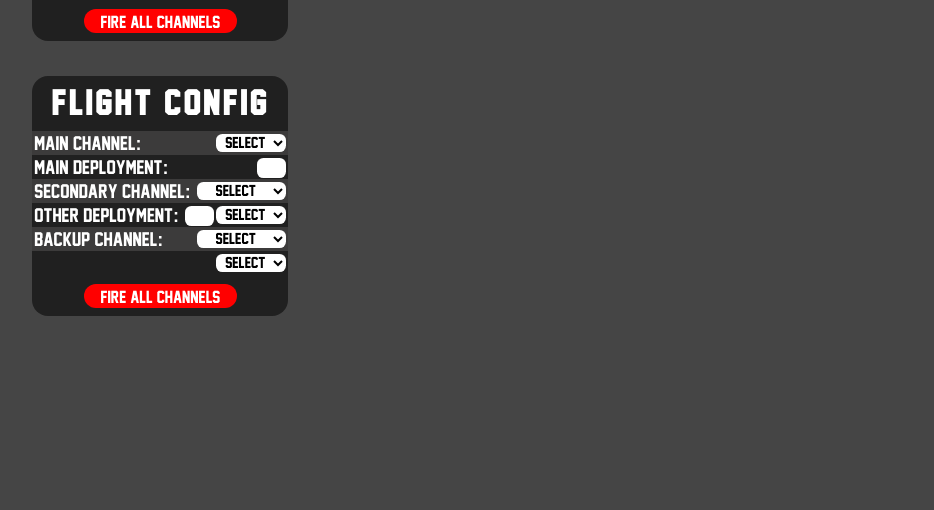
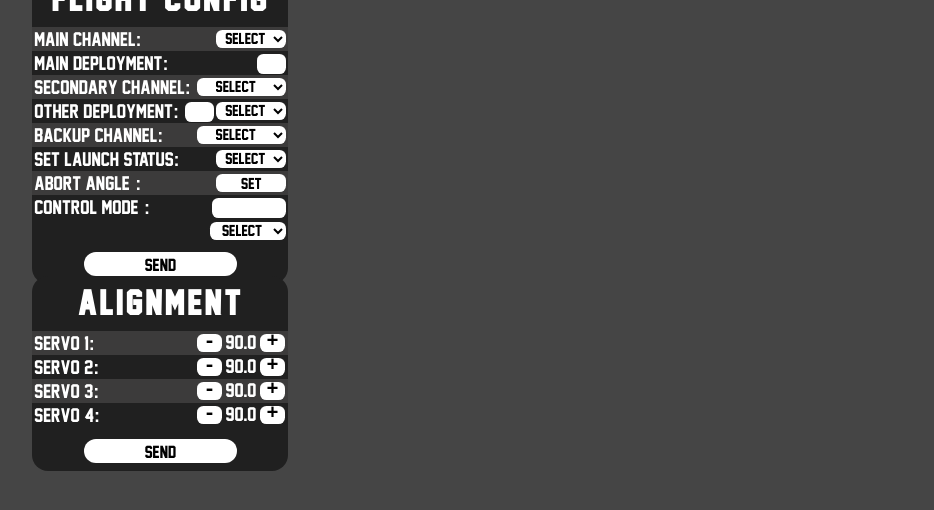
Before and after one commit to SimplyRocketry/SimplyRocketry-Ground-Station, a plain HTML site: page index.html in a window 1280 px wide. Shown: the part 284-794 px from the top of the page, without its empty margins (6-940 px from the left). Drawn offline with Linux system fonts and the light colour scheme.

Commit message:
Left UI complete

```diff
--- a/Style.css
+++ b/Style.css
@@ -19,7 +19,7 @@ h1{
     border-radius: 2vh;
     padding-top: 1vh;
     position:absolute;
-    top:16.2vh;
+    top:5vh;
     left: 3vw;
 }
 .sectionHeader{
@@ -124,7 +124,7 @@ h1{
     border-radius: 2vh;
     padding-top: 1vh;
     position:absolute;
-    top:45vh;
+    top:32vh;
     left: 3vw;
 }
 #Select{
@@ -175,3 +175,119 @@ h1{
     color: Black;
     font-size: 1.81vh;
 }
+.Btn{
+    font-family: Jersey;
+    background-color: white;
+    border:none;
+    height:2.25vh;
+    width:5.5vw;
+    float: right;
+    margin-right: 0.15vw;
+    margin-top: 0.35vh;
+    border-radius: 0.8vh;
+    cursor: pointer;
+    transition: 0.2s ease-in-out;
+    color: black;
+    font-size: 1.81vh;
+    text-align: center;
+}
+.Btn:hover{
+    background-color: rgb(182, 182, 182);
+}
+.Btn:active{
+    background-color: rgb(58, 58, 58);
+}
+#SelectMode{
+    font-family: Jersey;
+    background-color: White;
+    border:none;
+    height:2.25vh;
+    width:6vw;
+    float: right;
+    margin-right: 0.15vw;
+    margin-top: 0.35vh;
+    border-radius: 0.8vh;
+    text-align: center;
+    cursor: pointer;
+    transition: 0.2s ease-in-out;
+    color: Black;
+    font-size: 1.81vh;
+}
+#SendBtn{
+    font-family: Jersey;
+    background-color: White;
+    color: Black;
+    border: none;
+    width: 12vw;
+    font-size: 2vh;
+    margin-left: 4vw;
+    margin-top: 1.5vh;
+    margin-bottom: 1vh;
+    height: 3vh;
+    padding-top: 0.4vh;
+    border-radius: 1.5vh;
+    transition: 0.2s ease-in-out;
+}
+#SendBtn:hover{
+    background-color: rgb(197, 197, 197);
+}
+#SendBtn:active{
+    background-color: rgb(119, 119, 119);
+}
+
+
+.ServoSection{
+    background-color: #202020;
+    width:20vw;
+    border-radius: 2vh;
+    padding-top: 1vh;
+    position:absolute;
+    top:70vh;
+    left: 3vw;
+}
+#pm{
+    font-family: Jersey;
+    background-color: White;
+    border:none;
+    height:2.25vh;
+    width:2vw;
+    float: right;
+    margin-right: 0.25vw;
+    margin-left: 0.25vw;
+    margin-top: 0.35vh;
+    border-radius: 0.8vh;
+    text-align: center;
+    cursor: pointer;
+    transition: 0.2s ease-in-out;
+    color: Black;
+    font-size: 2.5vh;
+    font-family: monospace;
+    font-weight: 900;
+}
+#pm span{
+    position: relative;
+    top: -0.65vh;
+}
+
+#pm:hover{
+    background-color: rgb(197, 197, 197);
+}
+#pm:active{
+    background-color: rgb(119, 119, 119);
+}
+#Servo1_pos{
+    float: right;
+    margin: 0px;
+}
+#Servo2_pos{
+    float: right;
+    margin: 0px;
+}
+#Servo3_pos{
+    float: right;
+    margin: 0px;
+}
+#Servo4_pos{
+    float: right;
+    margin: 0px;
+}
--- a/index.html
+++ b/index.html
@@ -97,8 +97,57 @@
                     <option value="4">Pyro 4</option>
                 </select>
             </div>
+            <div class="row">
+                <p>Set Launch Status<span class="otherFont">:</span></p>
+                <button id="SetBtn" class="Btn">Set</button>
+            </div>
+            <div class="rowLight">
+                <p>Abort angle: <span class="otherFont">:</span></p>
+                <input type="text" class = "Btn" name="Abort">
+            </div>
+            <div class="row">
+                <p>Control Mode: <span class="otherFont">:</span></p>
+                <select name = "Main_channel" id = "SelectMode">
+                    <option value="-1">Select</option>
+                    <option value="1">Passive</option>
+                    <option value="2">Active Fins</option>
+                    <option value="3">Canards</option>
+                    <option value="4">Return</option>
+                    <option value="5">TVC</option>
+                </select>
+            </div>
         </div>
-        <button id="FireAll">FIRE ALL CHANNELS</button>
+        <button id="SendBtn">Send</button>
+    </div>
+    <div class="ServoSection">
+        <h1 class="sectionHeader">alignment</h1>
+        <div class="rows">
+            <div class="rowLight">
+                <p>Servo 1<span class="otherFont">:</span></p>
+                <button id = "pm"><span>+</span></button>
+                <p id = "Servo1_pos">90.0</p>
+                <button id = "pm"><span>-</span></button>
+            </div>
+            <div class="row">
+                <p>Servo 2<span class="otherFont">:</span></p>
+                <button id = "pm"><span>+</span></button>
+                <p id = "Servo2_pos">90.0</p>
+                <button id = "pm"><span>-</span></button>
+            </div>
+            <div class="rowLight">
+                <p>Servo 3<span class="otherFont">:</span></p>
+                <button id = "pm"><span>+</span></button>
+                <p id = "Servo3_pos">90.0</p>
+                <button id = "pm"><span>-</span></button>
+            </div>
+            <div class="row">
+                <p>Servo 4<span class="otherFont">:</span></p>
+                <button id = "pm"><span>+</span></button>
+                <p id = "Servo4_pos">90.0</p>
+                <button id = "pm"><span>-</span></button>
+            </div>
+        </div>
+        <button id="SendBtn">Send</button>
     </div>
 </body>
 </html>
```
